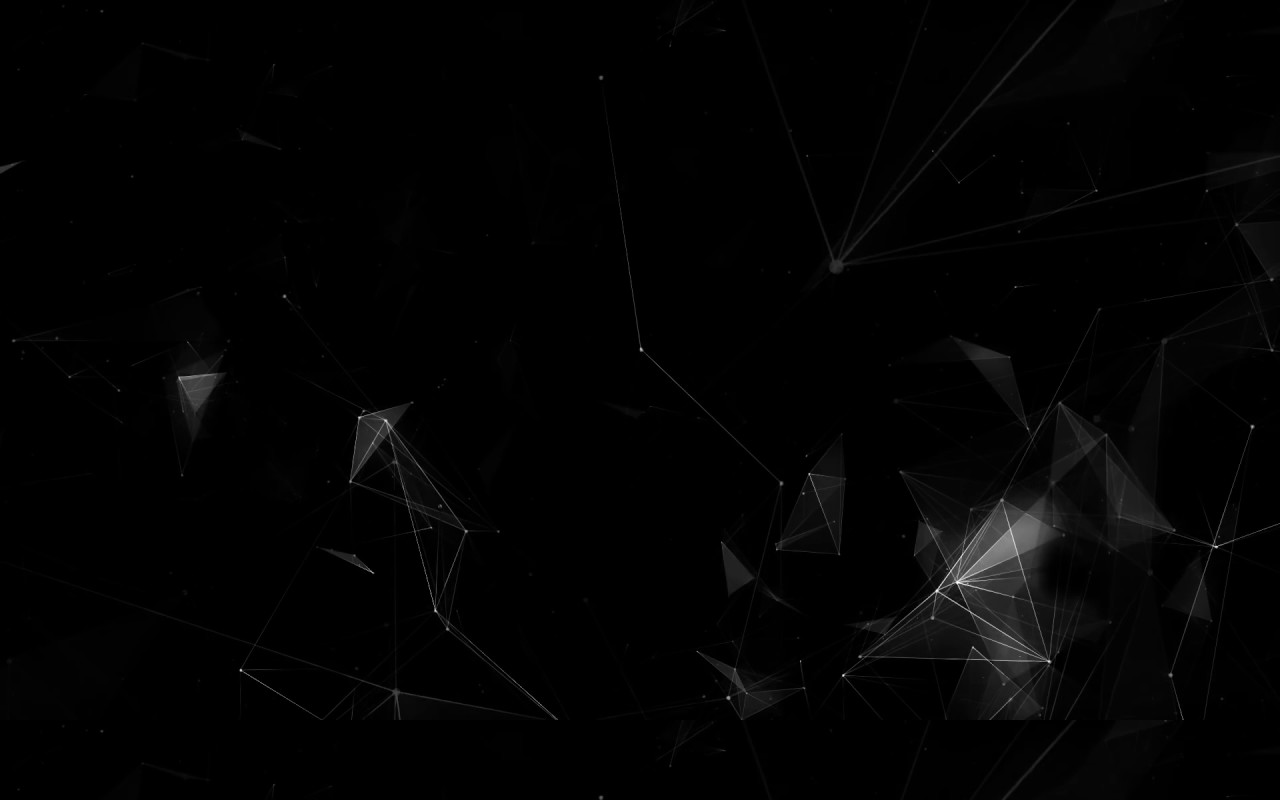
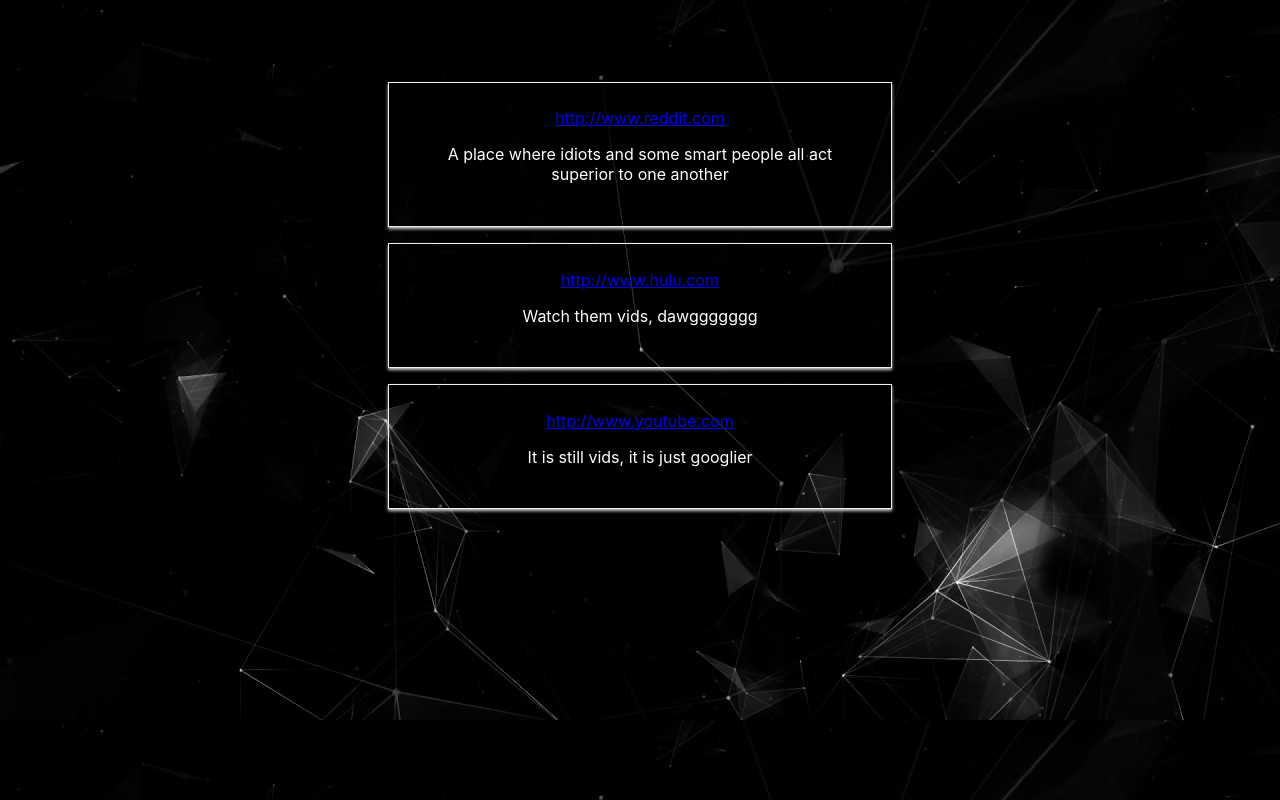
Before and after one commit to FlashOTFR/personal-homepage, a React (Create React App) app: page / in a window 1280 px wide. Built offline with nearby package versions, Linux system fonts and the light colour scheme.

Commit message:
made static links, need to convert to dynamic list of links

```diff
--- a/src/components/Links/index.jsx
+++ b/src/components/Links/index.jsx
@@ -1,6 +1,6 @@
 import React from 'react';
 import classes from 'style.css';
-import classes from './Link';
+import Link from './Link';
 
 const Links = (props) => {
     return (
--- /dev/null
+++ b/src/components/TLink/index.jsx
@@ -0,0 +1,14 @@
+import React from 'react';
+import './style.css';
+
+const TLink = (props) => {
+    return (
+        <div className='tLink'>
+        {/* <img src={props.imageurl}>Check out an image</img> */}
+        <a href={props.linkurl}>{props.linkurl}</a>
+        <p>{props.description}</p>
+    </div>
+     );
+}
+
+export default TLink;
--- /dev/null
+++ b/src/components/TLink/style.css
@@ -0,0 +1,15 @@
+.tLink {
+    width: 20%;
+    margin: 16px auto;
+    border: 1px solid #eee;
+    box-shadow: 0 2px 3px #ccc;
+    padding: 2%;
+    text-align: center;
+    color: white;
+}
+
+@media (min-width: 500px) {
+    .tLink {
+        width: 450px;
+    }
+}
--- a/src/containers/App.js
+++ b/src/containers/App.js
@@ -1,6 +1,8 @@
 import React, { Component } from 'react';
 import './App.css';
 import Cockpit from '../components/Cockpit';
+import TLink from '../components/TLink';
+
 
 class App extends Component {
   state = {  }
@@ -8,6 +10,17 @@
     return (
     <div className="App">
       <Cockpit />
+      <TLink
+      description='A place where idiots and some smart people all act superior to one another'
+      linkurl ='http://www.reddit.com' />
+
+      <TLink
+      description='Watch them vids, dawggggggg'
+      linkurl ='http://www.hulu.com' />
+
+      <TLink
+      description='It is still vids, it is just googlier'
+      linkurl ='http://www.youtube.com' />
     </div>
      );
   }
```
Also changed, not shown: src/assets/redditlogo.png (added).
